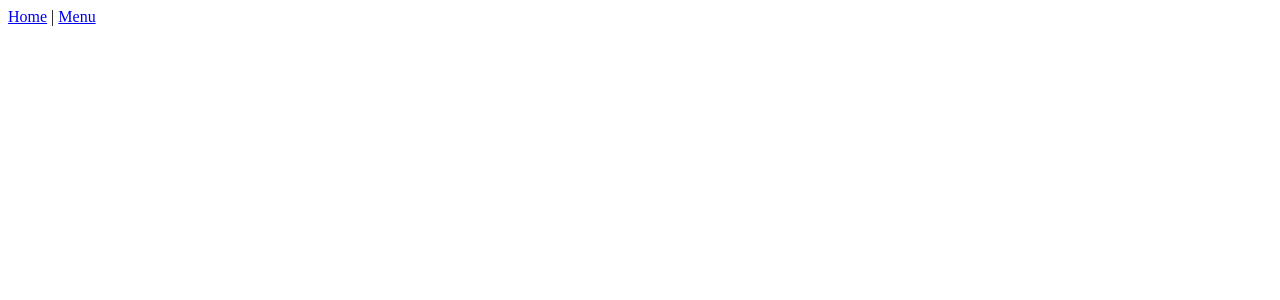
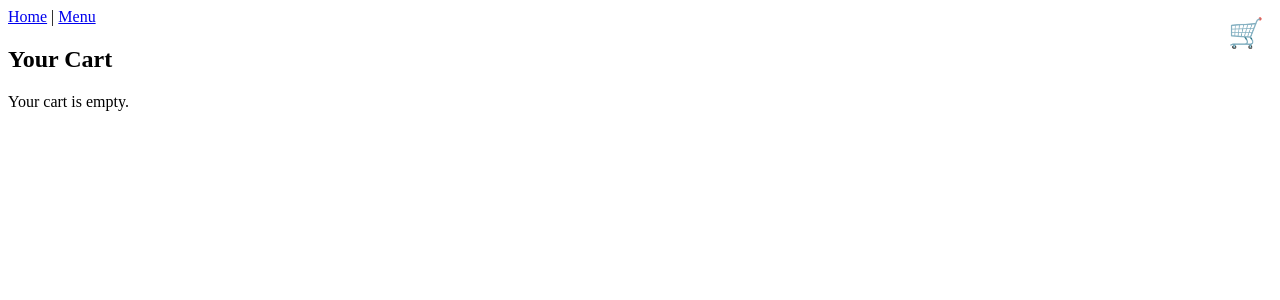
Before and after one commit to nirmit-1606/MyWebsite, a React (Create React App) app in the folder restaurant-menu-app/: page /cart in a window 1280 px wide. Before the commit this address had no page. Shown: the top 300 px of the page. Built offline with nearby package versions, Linux system fonts and the light colour scheme.

Commit message:
Created and integrated cart page

```diff
--- a/restaurant-menu-app/src/App.js
+++ b/restaurant-menu-app/src/App.js
@@ -2,6 +2,8 @@ import React from 'react';
 import { BrowserRouter as Router, Routes, Route, Link } from 'react-router-dom';
 import Home from './pages/Home';
 import Menu from './pages/Menu';
+import Cart from './pages/Cart';
+import CartIcon from './components/CartIcon';
 import { ToastContainer } from 'react-toastify';
 
 function App() {
@@ -11,9 +13,11 @@ function App() {
         <nav>
           <Link to="/">Home</Link> | <Link to="/menu">Menu</Link>
         </nav>
+        <CartIcon />
         <Routes>
           <Route path="/" element={<Home />} />
           <Route path="/menu" element={<Menu />} />
+          <Route path="/cart" element={<Cart />} />
         </Routes>
       </Router>
       <ToastContainer position="bottom-right" autoClose={2000} />
--- /dev/null
+++ b/restaurant-menu-app/src/components/CartIcon.css
@@ -0,0 +1,19 @@
+.cart-icon {
+  position: fixed;
+  top: 1rem;
+  right: 1rem;
+  font-size: 1.8rem;
+  text-decoration: none;
+  color: black;
+}
+
+.item-count {
+  background: red;
+  color: white;
+  border-radius: 50%;
+  padding: 0.1em 0.5em;
+  font-size: 0.9rem;
+  position: absolute;
+  top: -0.5em;
+  right: -0.5em;
+}
--- /dev/null
+++ b/restaurant-menu-app/src/components/CartIcon.js
@@ -0,0 +1,18 @@
+import React from 'react';
+import { useSelector } from 'react-redux';
+import { Link } from 'react-router-dom';
+import './CartIcon.css';
+
+const CartIcon = () => {
+  const cart = useSelector((state) => state.cart);
+  const totalItems = cart.reduce((sum, item) => sum + item.quantity, 0);
+
+  return (
+    <Link to="/cart" className="cart-icon">
+      🛒
+      {totalItems > 0 && <span className="item-count">{totalItems}</span>}
+    </Link>
+  );
+};
+
+export default CartIcon;
--- /dev/null
+++ b/restaurant-menu-app/src/pages/Cart.js
@@ -0,0 +1,42 @@
+import React from 'react';
+import { useSelector, useDispatch } from 'react-redux';
+import { removeFromCart, clearCart, addToCart } from '../features/cart/cartSlice';
+// import './Cart.css';
+
+const Cart = () => {
+  const cart = useSelector((state) => state.cart);
+  const dispatch = useDispatch();
+
+  const getTotal = () => {
+    return cart.reduce((total, item) => total + item.price * item.quantity, 0).toFixed(2);
+  };
+
+  return (
+    <div className="cart-page">
+      <h2>Your Cart</h2>
+      {cart.length === 0 ? (
+        <p>Your cart is empty.</p>
+      ) : (
+        <>
+          {cart.map((item) => (
+            <div key={item.id} className="cart-item">
+              <span>{item.name}</span>
+              <div className="qty-controls">
+                <button onClick={() => dispatch(addToCart(item))}>+</button>
+                <span>{item.quantity}</span>
+                <button onClick={() => dispatch(removeFromCart(item.id))}>-</button>
+              </div>
+              <span>${(item.price * item.quantity).toFixed(2)}</span>
+            </div>
+          ))}
+          <div className="cart-summary">
+            <h3>Total: ${getTotal()}</h3>
+            <button onClick={() => dispatch(clearCart())}>Clear Cart</button>
+          </div>
+        </>
+      )}
+    </div>
+  );
+};
+
+export default Cart;
```
